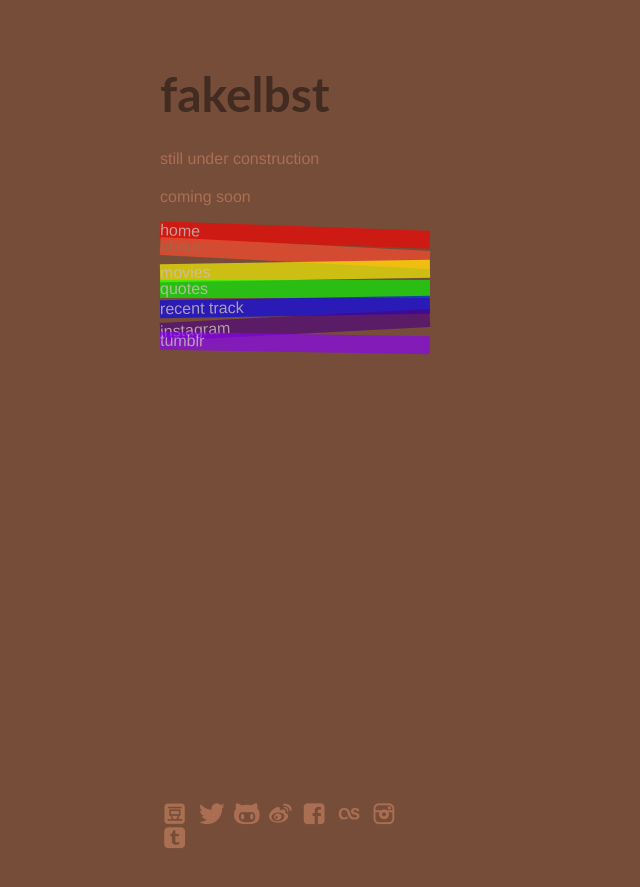
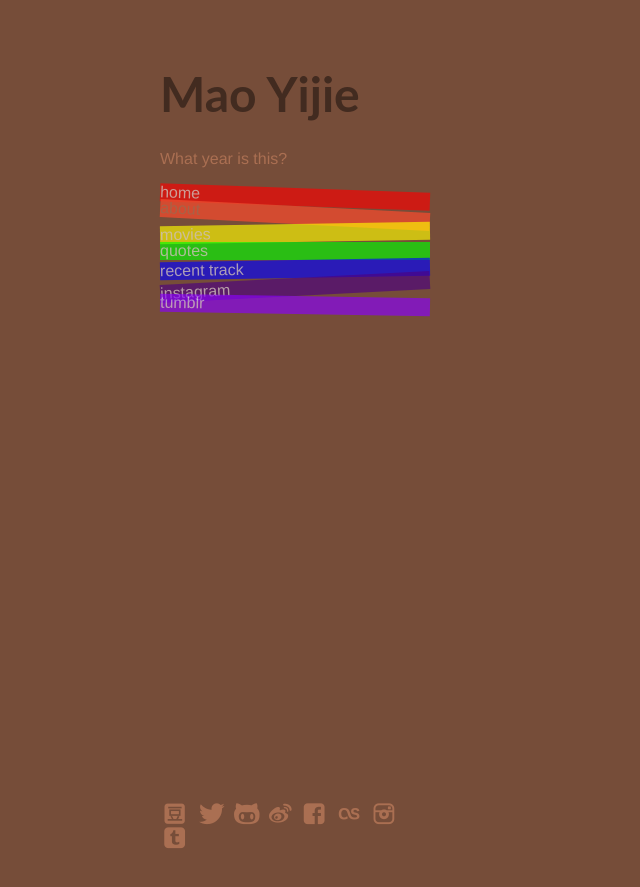
Before and after one commit to fakelbst/fakelbst.github.io, a Jekyll site: the page built from index.html, in a window 1280 px wide. Shown: the top 887 px of the page, without its empty margins (0-640 px from the left). Built offline with Jekyll 4.4.1, drawn with Linux system fonts in a browser that asks for light colours; Markdown is read by kramdown in place of the engine named in the settings.

Commit message:
update index

```diff
--- a/_layouts/default.html
+++ b/_layouts/default.html
@@ -26,9 +26,8 @@
   <body>
     <div class="wrapper">
       <header>
-        <h1>fakelbst</h1>
-        <p>still under construction</p>
-        <p>coming soon</p>
+        <h1>Mao Yijie</h1>
+        <p>What year is this?</p>
         <nav>
             <a href="/"><div class="red"><span>home</span></div></a>
             <div class="orange"><span>about</span></div>
```
